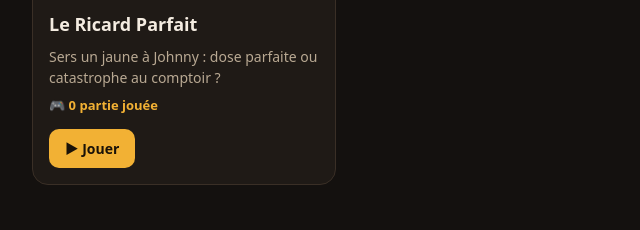
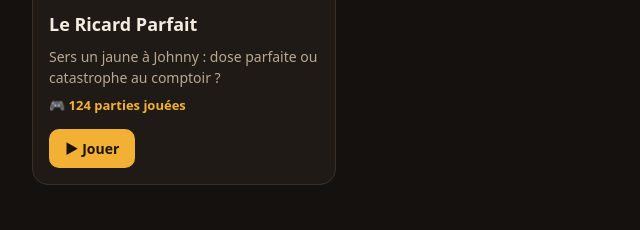
Before and after one commit to JohnnyPMU/JohnnyPMU.github.io, a plain HTML site: page index.html in a window 1280 px wide. Shown: the part 911-1141 px from the top of the page, 136-776 px from the left. Drawn offline with Linux system fonts and the light colour scheme; no server answers.

Commit message:
Compteurs : chiffres de départ

```diff
--- a/index.html
+++ b/index.html
@@ -129,6 +129,9 @@
      - parties : comptées dans chaque jeu par compteur.js
      ============================================================ */
   const API = "https://abacus.jasoncameron.dev";
+  /* Coup de pouce au démarrage : ajouté au vrai chiffre à l'affichage.
+     (Les vrais chiffres restent dans Abacus : /get/johnnypmu/visites, etc.) */
+  const BONUS = { visites: 121, "ricard-parfait": 124 };
   const fmt = n => Number(n).toLocaleString("fr-FR");
   const getVal = url => fetch(url).then(r => r.ok ? r.json() : null).then(d => d && d.value).catch(() => null);
 
@@ -137,11 +140,13 @@
   getVal(`${API}/${dejaCompte ? "get" : "hit"}/johnnypmu/visites`).then(v => {
     if (v == null) return;
     try { sessionStorage.setItem("visiteComptee", "1"); } catch (e) {}
+    v += BONUS.visites || 0;
     document.getElementById("visits").textContent = `👀 ${fmt(v)} visite${v > 1 ? "s" : ""}`;
   });
 
   document.querySelectorAll(".plays[data-jeu]").forEach(el => {
     getVal(`${API}/get/johnnypmu/parties-${el.dataset.jeu}`).then(v => {
+      v = (v || 0) + (BONUS[el.dataset.jeu] || 0);
       el.textContent = `🎮 ${fmt(v || 0)} partie${v > 1 ? "s" : ""} jouée${v > 1 ? "s" : ""}`;
     });
   });
```
